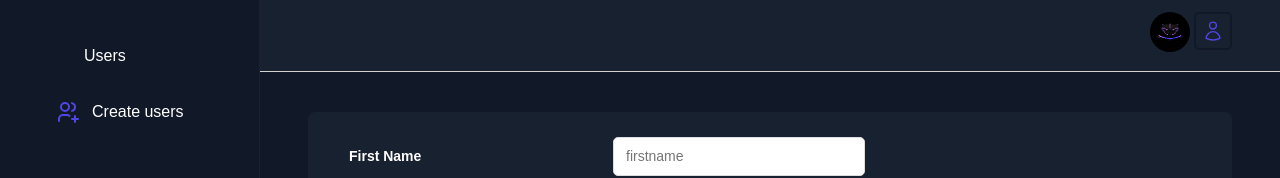
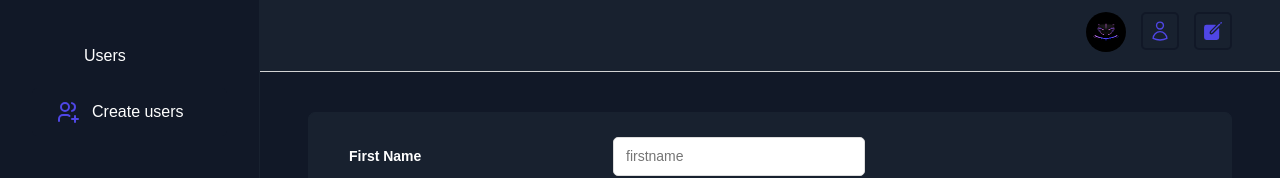
Before and after one commit to Abhishekr2122/demo-app, a React (Create React App) app: page /createusers in a window 1280 px wide. Shown: the top 178 px of the page. Built offline with nearby package versions, Linux system fonts and the light colour scheme; no server answers; some icons are missing.

Commit message:
Added createuser navigation button

```diff
--- a/src/components/NavBar.js
+++ b/src/components/NavBar.js
@@ -2,11 +2,12 @@ import { HiOutlineUser } from "react-icons/hi2";
 import styled from "styled-components";
 import ButtonIcon from "../ui/ButtonIcon";
 import Logo from "../ui/Logo";
+import { IoCreate } from "react-icons/io5";
 import { NavLink } from "react-router-dom";
 
 const StyledHeaderMenu = styled.ul`
   display: flex;
-  gap: 0.4rem;
+  gap: 1.5rem;
 `;
 
 export default function NavBar() {
@@ -26,6 +27,14 @@ export default function NavBar() {
           </NavLink>
         </ButtonIcon>
       </li>
+
+      <li>
+        <ButtonIcon style={{ border: "2px solid   #111827" }}>
+          <NavLink to={"/createusers"}>
+            <IoCreate />
+          </NavLink>
+        </ButtonIcon>
+      </li>
     </StyledHeaderMenu>
   );
 }
--- a/src/getCountries.js
+++ b/src/getCountries.js
@@ -14,6 +14,7 @@ export async function getCountries() {
     const result = await response.json();
 
     const countries = result;
+
     return countries;
   } catch (error) {
     console.error(error);
--- a/src/pages/CreateUser.js
+++ b/src/pages/CreateUser.js
@@ -20,7 +20,7 @@ const Paragraph = styled.p`
 `;
 
 export default function CreateUser() {
-  const { register, formState, getValues, handleSubmit, reset } = useForm();
+  const { register, formState, handleSubmit, reset } = useForm();
   const { errors } = formState;
   const [country, setCountry] = useState(null);
   const [state, setState] = useState(null);
@@ -31,6 +31,8 @@ export default function CreateUser() {
       college: "D.Y Patil College of Engineering Akurdi Pune",
     },
   ]);
+
+  console.log(country);
 
   useEffect(
     function () {
```
